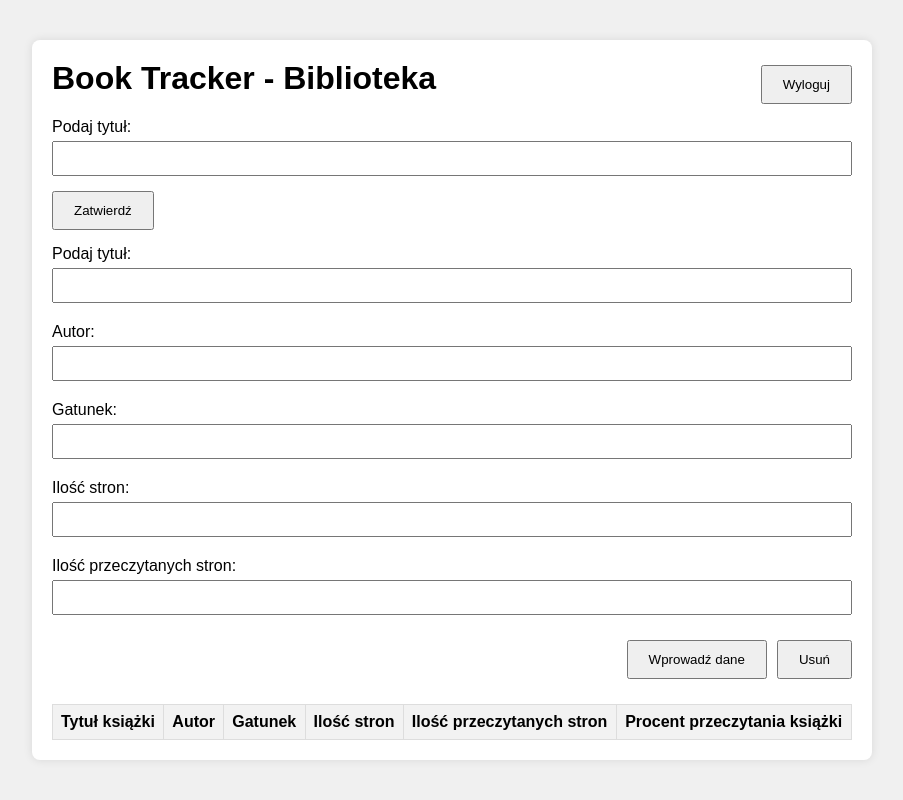
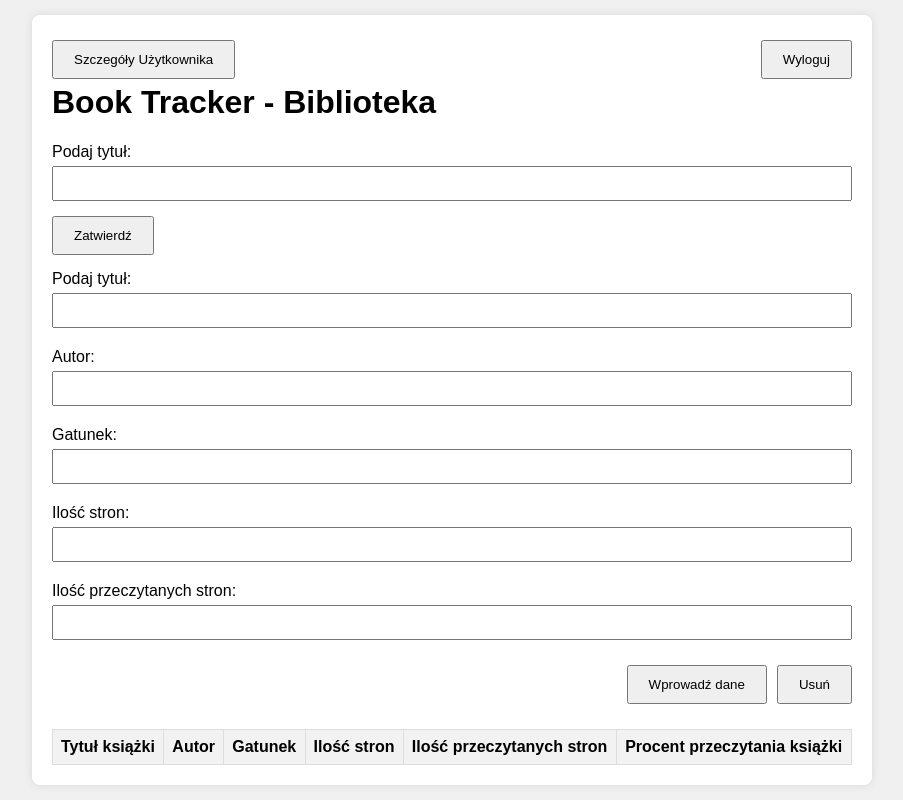
Before and after one commit to chmielu0228/Ksiegarnia, a plain HTML site: page library.html in a window 1280 px wide. Shown: the whole page, without its empty margins (188-1091 px from the left). Drawn offline with Linux system fonts and the light colour scheme; sample sign-in values are in the browser's storage.

Commit message:
Dane uzytkownika

```diff
--- a/library.html
+++ b/library.html
@@ -9,6 +9,7 @@
 <body>
     <div id="app">
         <button id="logoutButton" onclick="logout()">Wyloguj</button>
+        <button id="detailsButton" onclick="showDetails()">Szczegóły Użytkownika</button>
         <h1>Book Tracker - Biblioteka</h1>
         <div class="form-container">
             <div>
```
